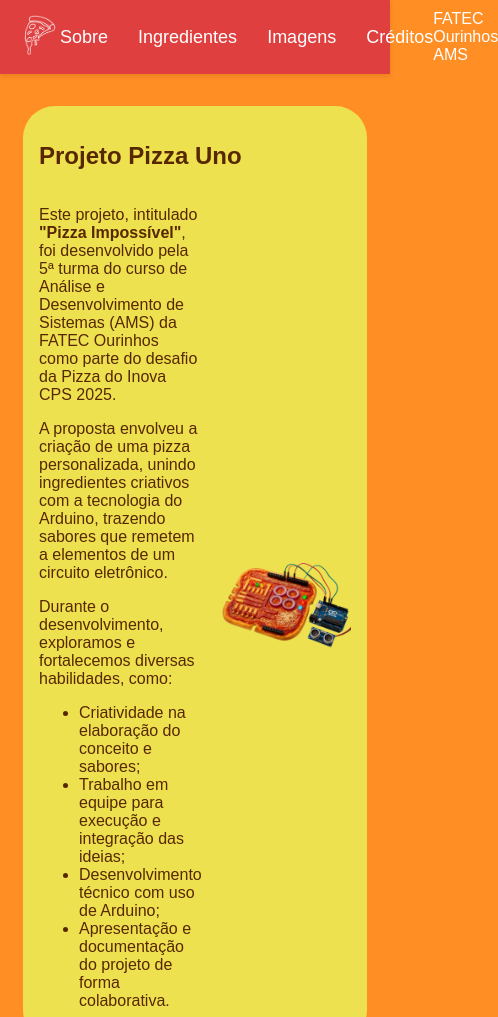
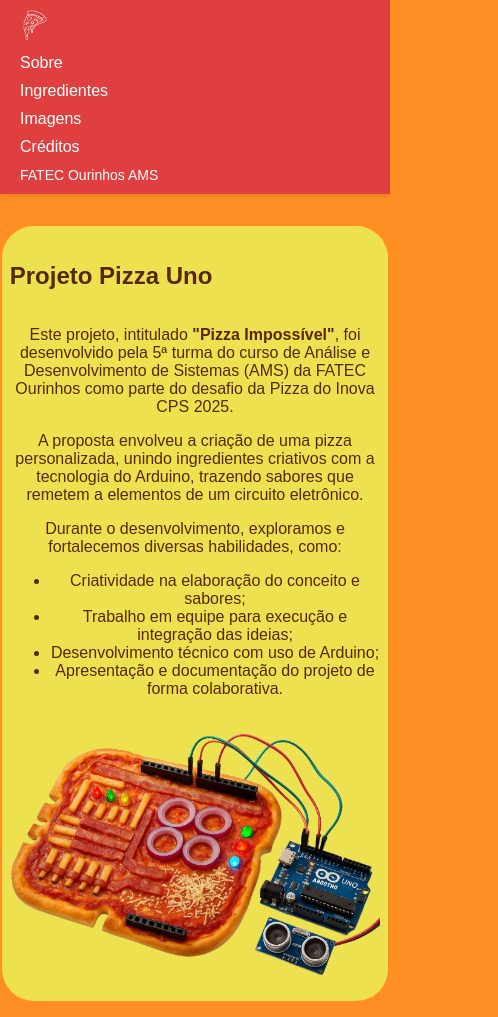
Before and after one commit to Lucas-Pontes-Soares/pizzauno, a plain HTML site: page index.html in a window 390 px wide. Shown: the top 1017 px of the page, 498 px wide, since content can reach past the window. Drawn offline with Linux system fonts and the light colour scheme.

Commit message:
Adicionando a responsividade

```diff
--- a/style.css
+++ b/style.css
@@ -36,16 +36,16 @@ body {
   background-color: #DF3F3F;
   padding: 10px 20px;
   box-shadow: 0 2px 5px rgba(0,0,0,0.1);
-    height: 60px; /* aumentei um pouco o header para equilibrar */
+  height: 60px;
 }
 
 .logo-esquerda img {
-    height: 40px; /* menor que os 60px anteriores */
+  height: 40px;
 }
 
 .titulo {
   display: flex;
-    gap: 30px; /* espaço entre os links */
+  gap: 30px;
   justify-content: center;
   flex: 1;
 }
@@ -121,8 +121,8 @@ header span {
 .galeria {
   display: flex;
   justify-content: center;
-  gap: 20px; /* espaçamento entre as imagens */
-  flex-wrap: wrap; /* permite quebrar linha em telas menores */
+  gap: 20px;
+  flex-wrap: wrap;
 }
 
 .imagem-legenda {
@@ -140,3 +140,53 @@ header span {
   font-size: 14px;
   color: #555;
 }
+
+@media (max-width: 768px) {
+
+  .header {
+    flex-direction: column;
+    align-items: flex-start;
+    height: auto;
+    gap: 10px;
+  }
+
+  .titulo {
+    flex-direction: column;
+    align-items: flex-start;
+    gap: 10px;
+  }
+
+  .conteudo-sobre {
+    flex-direction: column;
+    align-items: center;
+    text-align: center;
+  }
+
+  .texto {
+    margin-right: 0;
+    margin-bottom: 20px;
+  }
+
+  .galeria {
+    flex-direction: column;
+    align-items: center;
+  }
+
+  .containers {
+    width: 95%;
+    padding-left: 8px;
+    padding-right: 8px;
+  }
+
+  .logo-esquerda img {
+    height: 30px;
+  }
+
+  .logo-direita span {
+    font-size: 14px;
+  }
+
+  .titulo a {
+    font-size: 16px;
+  }
+}
```
Lines whose indentation alone changed are shown as unchanged.
